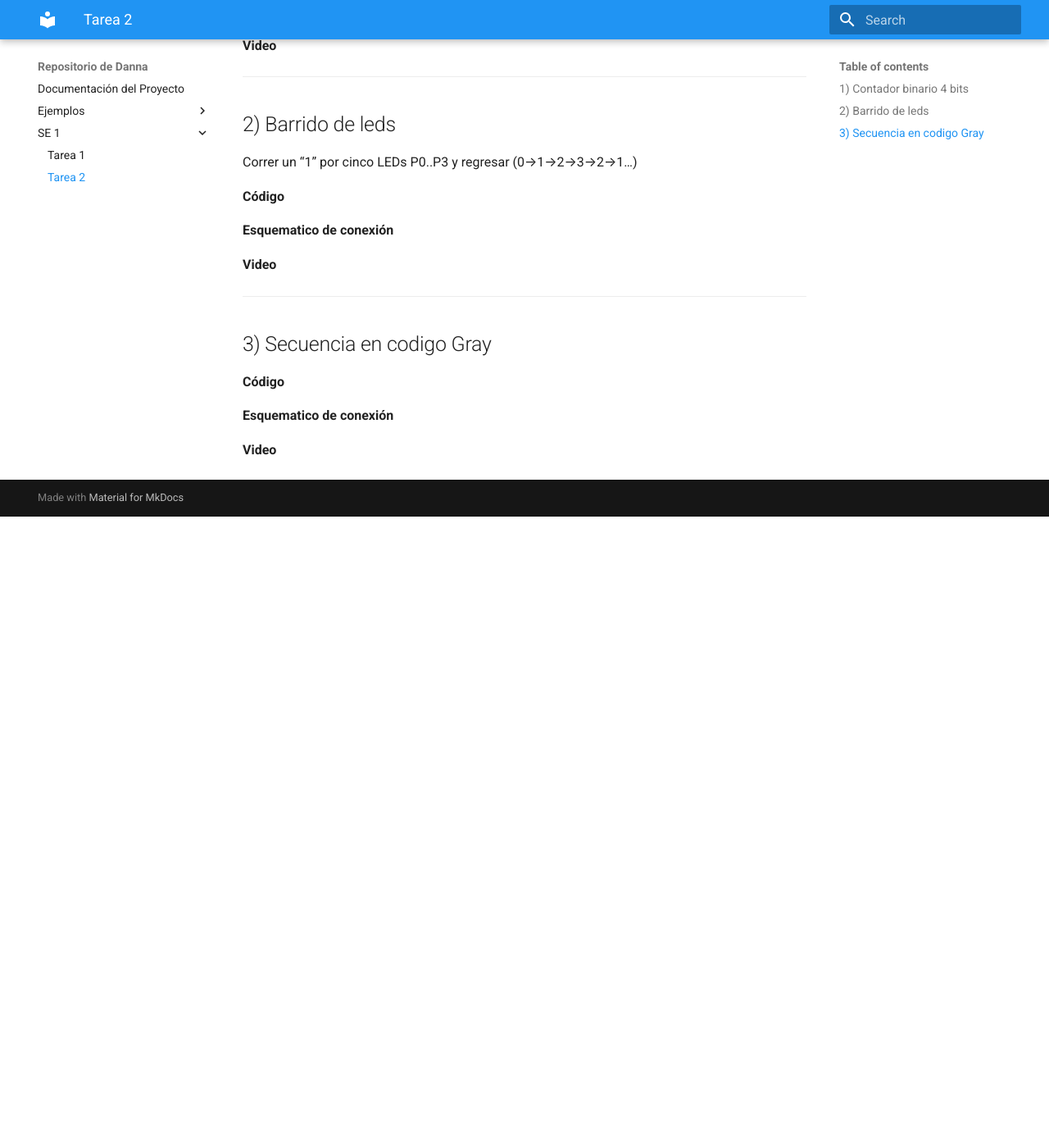
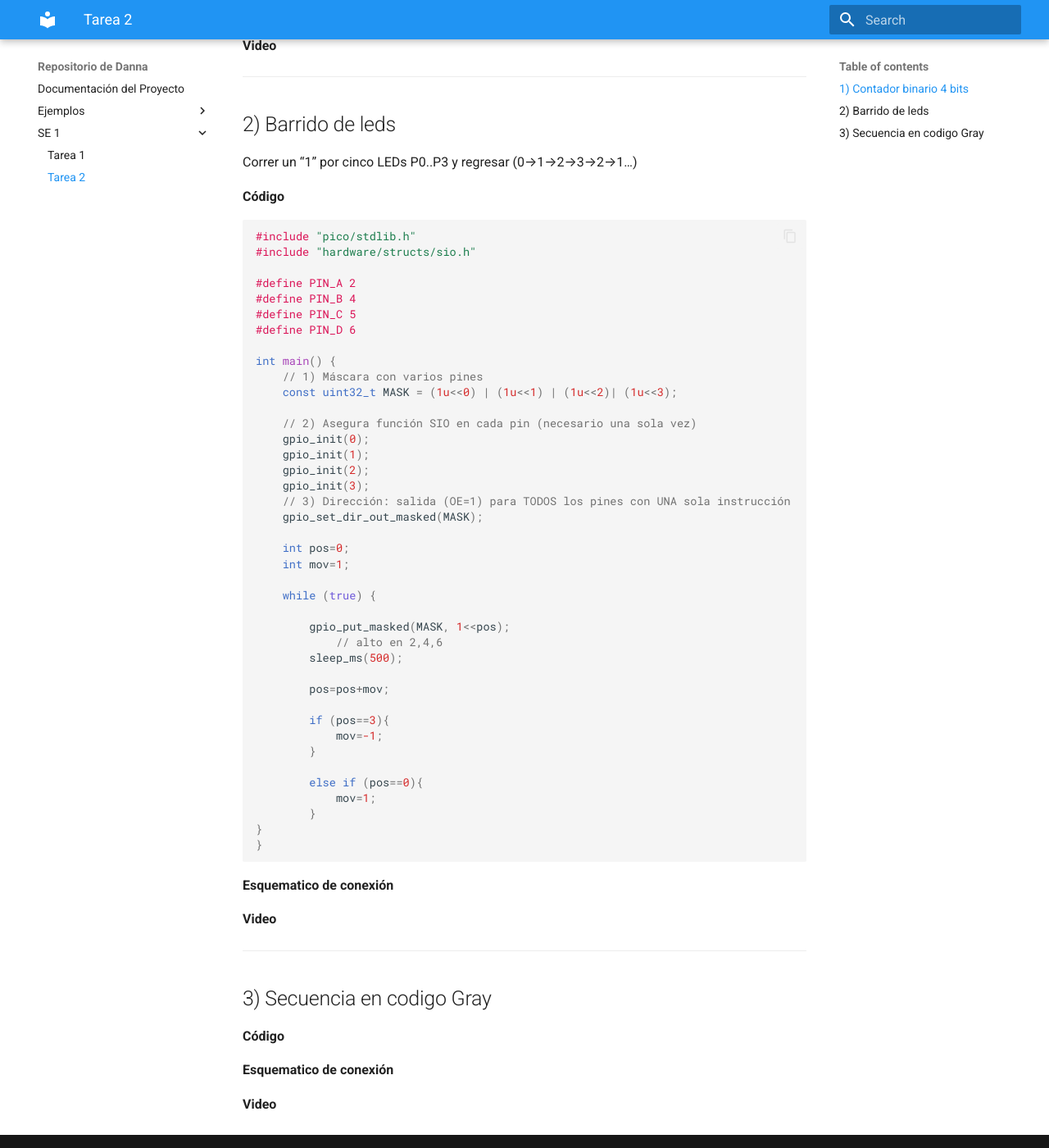
Before and after one commit to dannaags/my_docs, an MkDocs documentation site: the page built from docs/SE_1/Tarea2.md, in a window 1280 px wide and 1400 px high, scrolled down 1076 px. Shown: the whole window at 82% size. Built offline with MkDocs 1.6.1 and Material for MkDocs 9.7.7, drawn with Linux system fonts in a browser that asks for light colours; before the commit the page ends 1706 px from its top, so only the background shows below that.

Commit message:
cambiotarea2

````diff
--- a/docs/SE_1/Tarea2.md
+++ b/docs/SE_1/Tarea2.md
@@ -62,6 +62,53 @@ Correr un “1” por cinco LEDs P0..P3 y regresar (0→1→2→3→2→1…)
 
 **Código**
 
+```C++
+
+#include "pico/stdlib.h"
+#include "hardware/structs/sio.h"
+
+#define PIN_A 2
+#define PIN_B 4
+#define PIN_C 5
+#define PIN_D 6
+
+int main() {
+    // 1) Máscara con varios pines
+    const uint32_t MASK = (1u<<0) | (1u<<1) | (1u<<2)| (1u<<3);
+
+    // 2) Asegura función SIO en cada pin (necesario una sola vez)
+    gpio_init(0);
+    gpio_init(1);
+    gpio_init(2);
+    gpio_init(3);
+    // 3) Dirección: salida (OE=1) para TODOS los pines con UNA sola instrucción
+    gpio_set_dir_out_masked(MASK);
+
+    int pos=0;
+    int mov=1;
+
+    while (true) {
+
+        gpio_put_masked(MASK, 1<<pos);
+            // alto en 2,4,6
+        sleep_ms(500);
+
+        pos=pos+mov;
+
+        if (pos==3){
+            mov=-1;
+        }
+
+        else if (pos==0){
+            mov=1;
+        }
+}
+}
+
+
+```
+
+
 **Esquematico de conexión**
 
 
````
